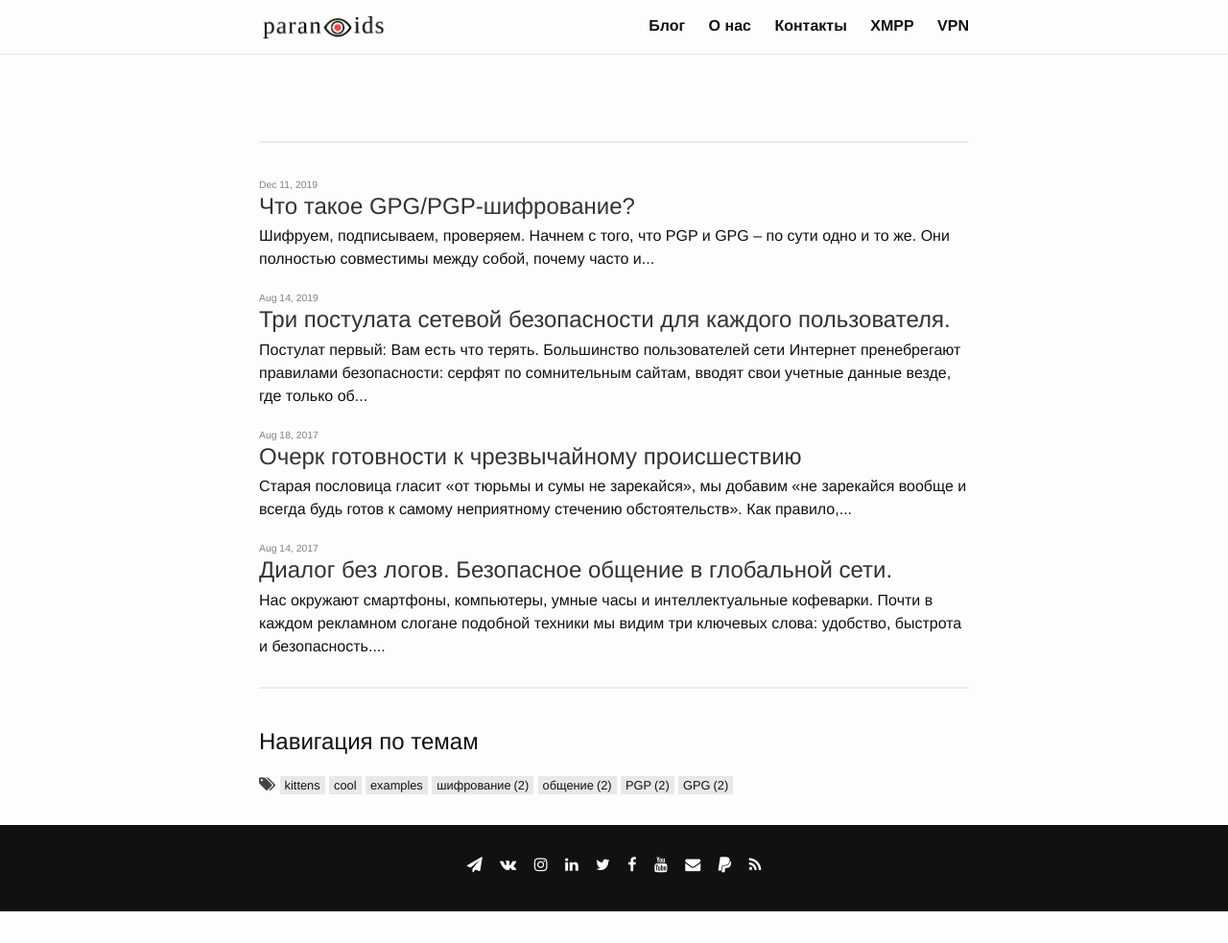
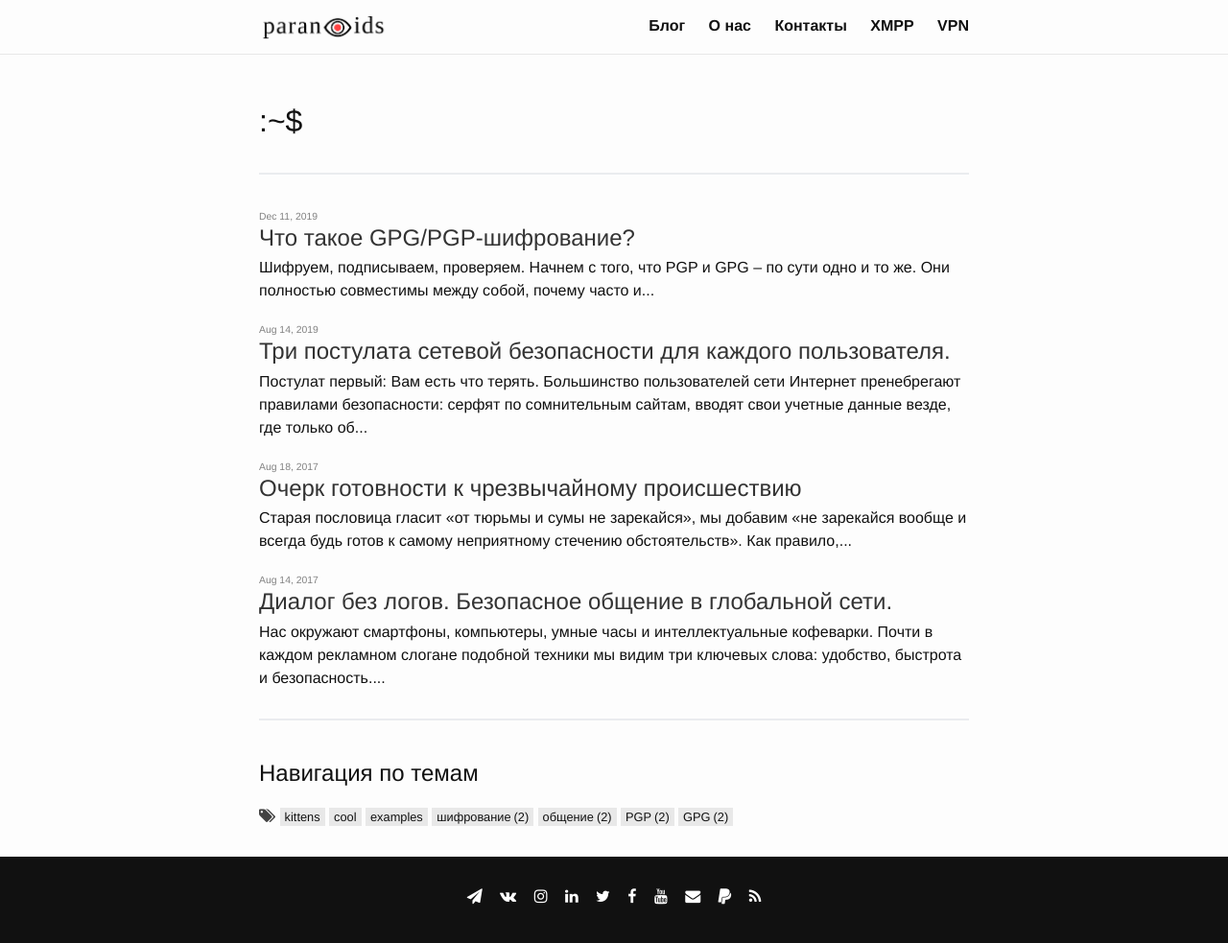
Before and after one commit to 2b7E1n6D0e5R7/2b7E1n6D0e5R7.github.io, a Jekyll site: the page built from index.html, in a window 1280 px wide. Shown: the whole page at 96% size. Built offline with Jekyll 4.4.1, drawn with Linux system fonts in a browser that asks for light colours; the list of posts is cut into pages by our own code; before the commit the page ends 950 px from its top, so only the background shows below that.

Commit message:
Update blog.html

```diff
--- a/_layouts/blog.html
+++ b/_layouts/blog.html
@@ -3,7 +3,7 @@ layout: default
 ---
 
 
-      <h1 class="title">:~$
+      <h1 class="title-black">:~$
           <span class="typewrite" data-period="2000" data-type='[ "********", "blog",
           "блог", "статьи", "********", "********", "********", "********", "********", "********", "********"]'>
            <span class="wrap"></span>
```
